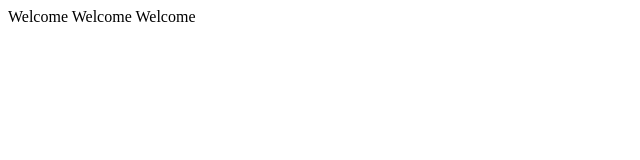
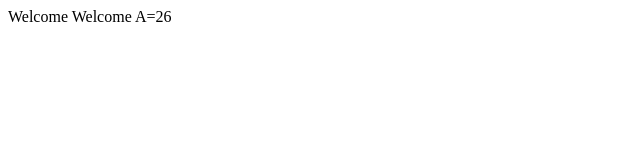
Before and after one commit to sksasi169/test, a plain HTML site: page index.html in a window 1280 px wide. Shown: the full height of the page, 0-640 px from the left. Drawn offline with Linux system fonts and the light colour scheme.

Commit message:
change a upto 26

```diff
--- a/index.html
+++ b/index.html
@@ -9,6 +9,6 @@
 <body>
     <h>Welcome</h>
     <h>Welcome</h>
-    <h>Welcome</h>
+    <h>A=26</h>
 </body>
 </html>
```
